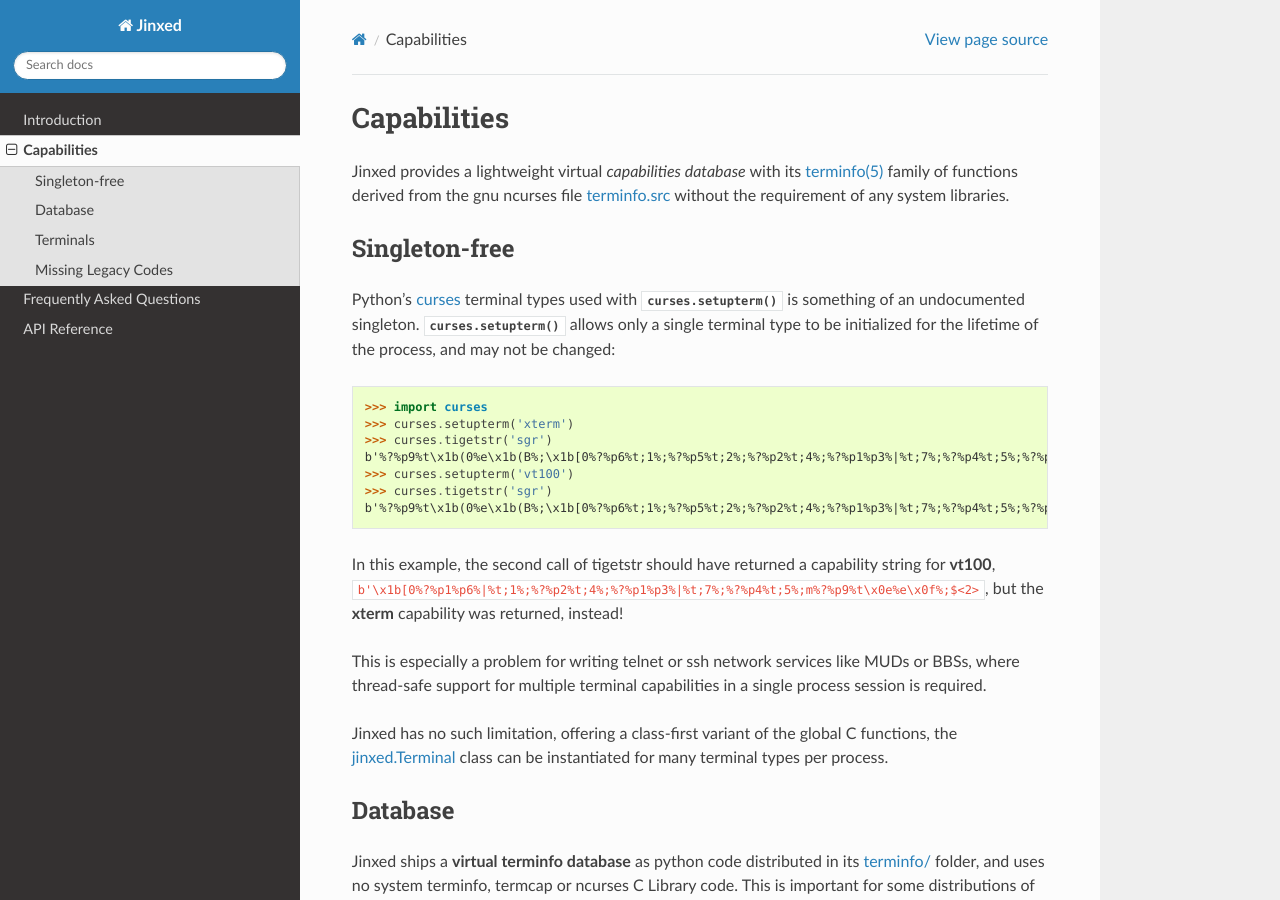
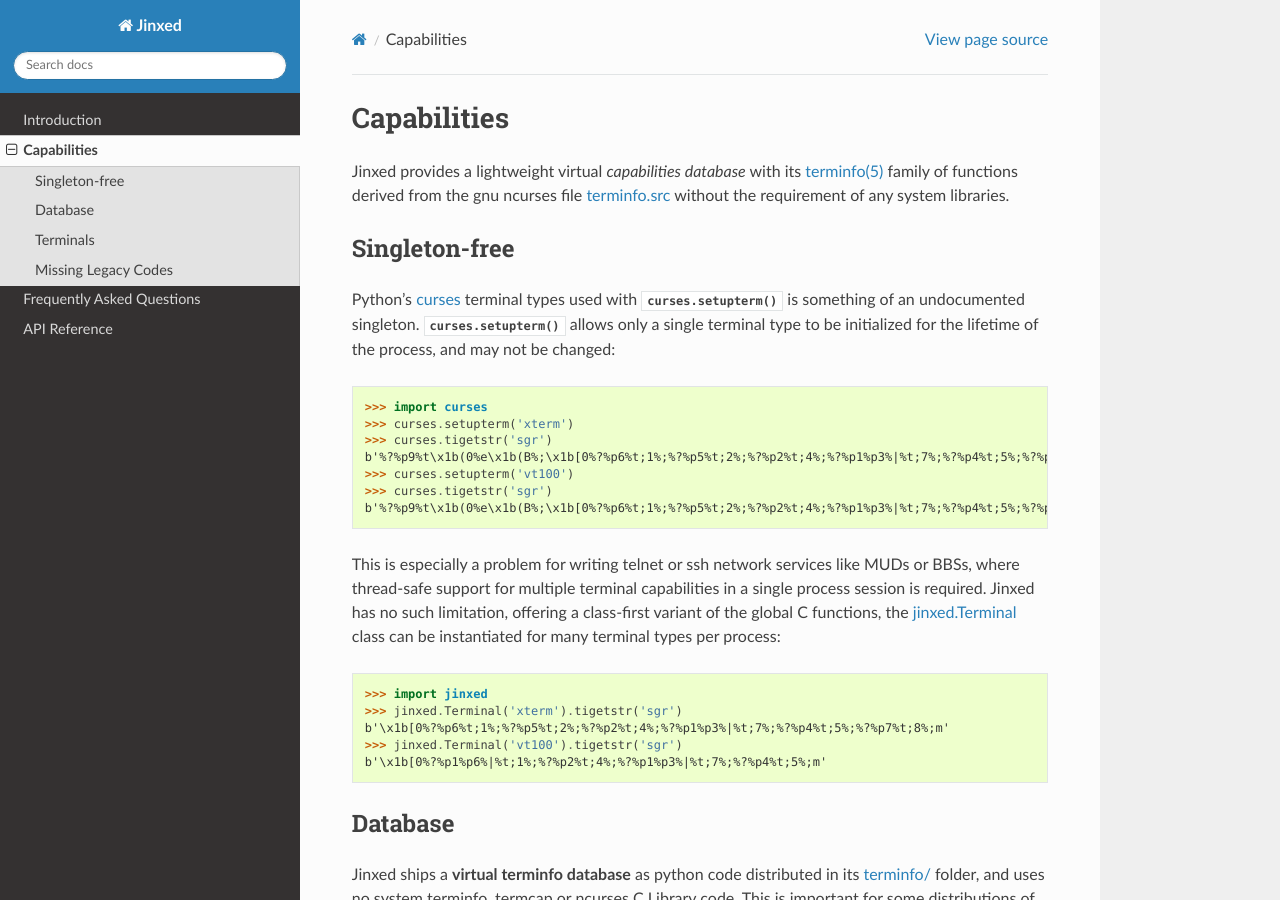
Before and after one commit to Rockhopper-Technologies/jinxed, a Sphinx documentation site: the page built from doc/capabilities.rst, in a window 1280 px wide and 900 px high. Built offline with Sphinx 7.4.7 and the Read the Docs theme 3.1.0, drawn with Linux system fonts in a browser that asks for light colours.

Commit message:
rephrase with example

```diff
--- a/doc/capabilities.rst
+++ b/doc/capabilities.rst
@@ -22,15 +22,18 @@
     >>> curses.tigetstr('sgr')
     b'%?%p9%t\x1b(0%e\x1b(B%;\x1b[0%?%p6%t;1%;%?%p5%t;2%;%?%p2%t;4%;%?%p1%p3%|%t;7%;%?%p4%t;5%;%?%p7%t;8%;m'
 
-In this example, the second call of tigetstr should have returned a capability string for **vt100**,
-``b'\x1b[0%?%p1%p6%|%t;1%;%?%p2%t;4%;%?%p1%p3%|%t;7%;%?%p4%t;5%;m%?%p9%t\x0e%e\x0f%;$<2>``, but the
-**xterm** capability was returned, instead!
-
 This is especially a problem for writing telnet or ssh network services like MUDs or BBSs, where
 thread-safe support for multiple terminal capabilities in a single process session is required.
+Jinxed has no such limitation, offering a class-first variant of the global C functions, the
+`jinxed.Terminal`_ class can be instantiated for many terminal types per process:
 
-Jinxed has no such limitation, offering a class-first variant of the global C functions, the
-`jinxed.Terminal`_ class can be instantiated for many terminal types per process.
+.. code-block:: python
+
+    >>> import jinxed
+    >>> jinxed.Terminal('xterm').tigetstr('sgr')
+    b'\x1b[0%?%p6%t;1%;%?%p5%t;2%;%?%p2%t;4%;%?%p1%p3%|%t;7%;%?%p4%t;5%;%?%p7%t;8%;m'
+    >>> jinxed.Terminal('vt100').tigetstr('sgr')
+    b'\x1b[0%?%p1%p6%|%t;1%;%?%p2%t;4%;%?%p1%p3%|%t;7%;%?%p4%t;5%;m'
 
 Database
 ---------
```
